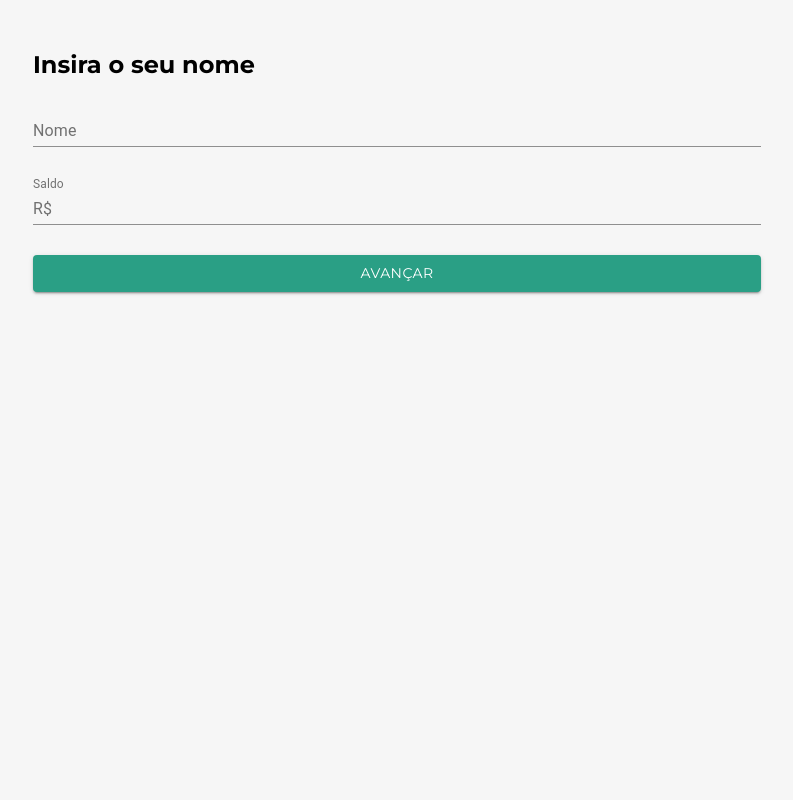
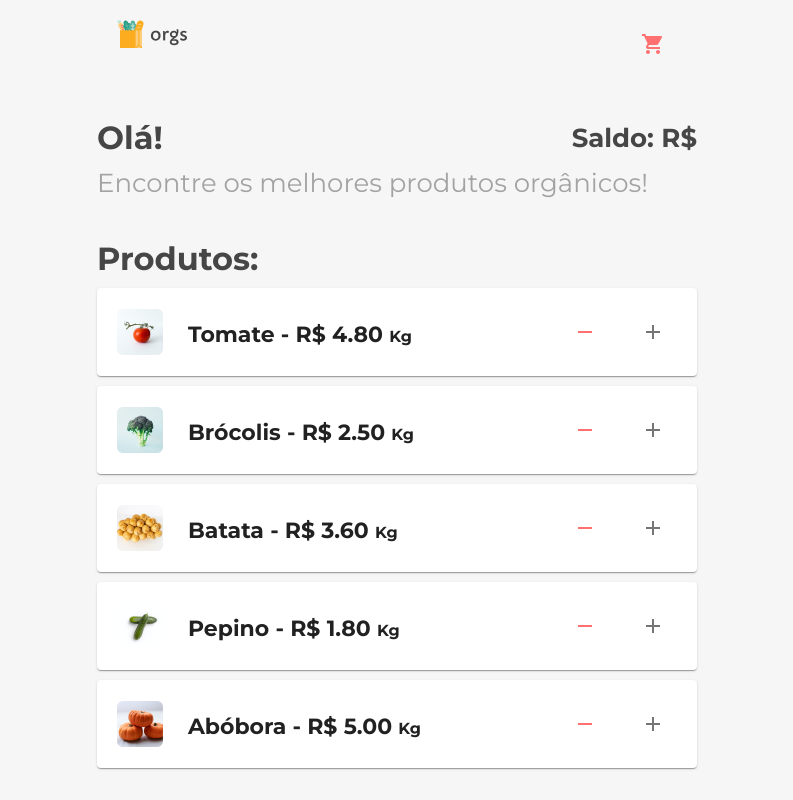
Before and after one commit to nadersirio/Ecommerce-React-ContextAPI, a React (Create React App) app: page /feira in a window 1280 px wide. Shown: the whole page, without its empty margins (243-1036 px from the left). Built offline with nearby package versions, Linux system fonts and the light colour scheme.

Commit message:
add: routes /login /feira, /carrinho

```diff
--- a/src/index.js
+++ b/src/index.js
@@ -3,7 +3,7 @@ import { StylesProvider } from '@material-ui/core/styles';
 import React from 'react';
 import ReactDOM from 'react-dom';
 import './index.css';
-import { Login } from 'pages/Login';
+import { Router } from 'routes';
 
 const theme = createTheme({
   palette: {
@@ -20,7 +20,7 @@ ReactDOM.render(
   <React.StrictMode>
     <StylesProvider injectFirst>
       <ThemeProvider theme={theme}>
-        <Login />
+        <Router />
       </ThemeProvider>
     </StylesProvider>
   </React.StrictMode>,
--- a/src/pages/Feira/NavBar/index.js
+++ b/src/pages/Feira/NavBar/index.js
@@ -8,10 +8,8 @@ export const NavBar = () => {
   return (
     <Nav>
       <Logo />
-      <IconButton>
-        <Badge
-          color="primary"
-        >
+      <IconButton color="secondary" href='/carrinho'>
+        <Badge color="primary">
           <ShoppingCartIcon />
         </Badge>
       </IconButton>
--- a/src/pages/Feira/index.js
+++ b/src/pages/Feira/index.js
@@ -1,7 +1,7 @@
 import { Container, Header, Lista } from './styles';
 import feira from './feira.json';
 import Produto from 'components/Produto';
-import NavBar from './NavBar';
+import { NavBar } from './NavBar';
 
 export const Feira = () => {
   return (
--- /dev/null
+++ b/src/routes.js
@@ -0,0 +1,16 @@
+import { BrowserRouter, Routes, Route } from 'react-router-dom';
+import { Login } from './pages/Login';
+import { Feira } from 'pages/Feira';
+import { Carrinho } from 'pages/Carrinho';
+
+export const Router = () => {
+  return (
+    <BrowserRouter>
+      <Routes>
+        <Route exact path="/" element={<Login />} />
+        <Route exact path="/feira" element={<Feira />} />
+        <Route exact path="/carrinho" element={<Carrinho />} />
+      </Routes>
+    </BrowserRouter>
+  )
+}
```
